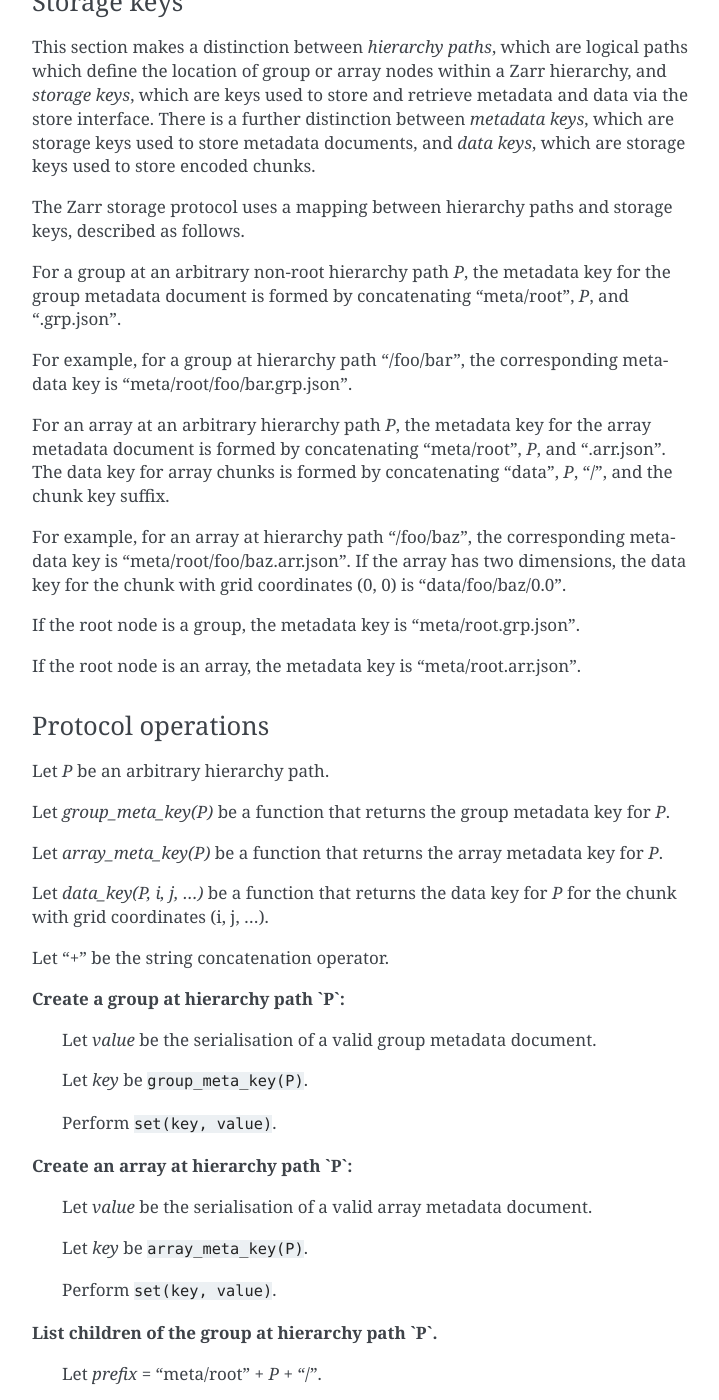
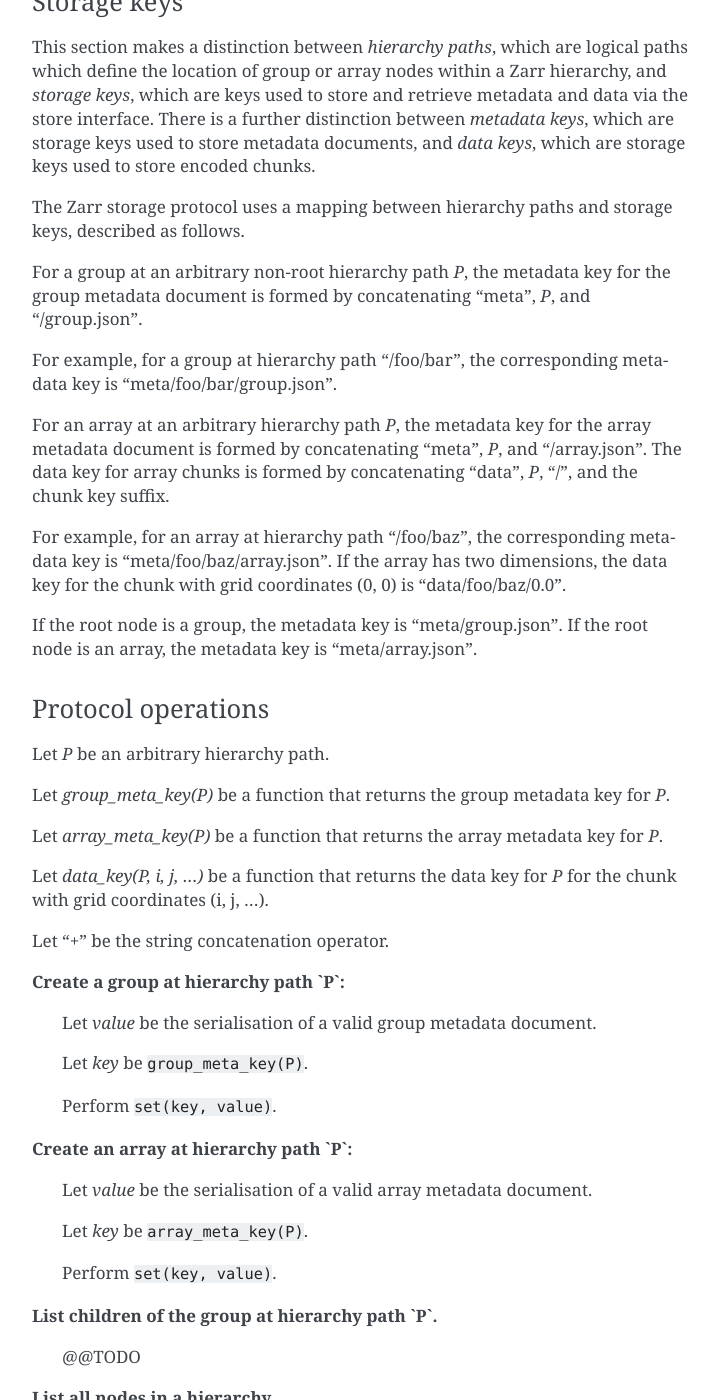
Before and after one commit to zarr-developers/zarr-specs, a Sphinx documentation site: the page built from docs/protocol/core/v3.0.rst, in a window 1280 px wide and 1400 px high, scrolled down 4635 px. Shown: the whole window, without its empty margins (388-1107 px from the left). Built offline with Sphinx 7.4.7, drawn with Linux system fonts in a browser that asks for light colours; some of the changed text lies outside the part shown.

Commit message:
revert to something simpler

```diff
--- a/docs/protocol/core/v3.0.rst
+++ b/docs/protocol/core/v3.0.rst
@@ -245,25 +245,23 @@ storage keys, described as follows.
 
 For a group at an arbitrary non-root hierarchy path `P`, the metadata
 key for the group metadata document is formed by concatenating
-"meta/root", `P`, and ".grp.json".
+"meta", `P`, and "/group.json".
 
 For example, for a group at hierarchy path "/foo/bar", the
-corresponding metadata key is "meta/root/foo/bar.grp.json".
+corresponding metadata key is "meta/foo/bar/group.json".
 
 For an array at an arbitrary hierarchy path `P`, the metadata key for
-the array metadata document is formed by concatenating "meta/root",
-`P`, and ".arr.json". The data key for array chunks is formed by
+the array metadata document is formed by concatenating "meta", `P`,
+and "/array.json". The data key for array chunks is formed by
 concatenating "data", `P`, "/", and the chunk key suffix.
 
 For example, for an array at hierarchy path "/foo/baz", the
-corresponding metadata key is "meta/root/foo/baz.arr.json". If the
-array has two dimensions, the data key for the chunk with grid
-coordinates (0, 0) is "data/foo/baz/0.0".
+corresponding metadata key is "meta/foo/baz/array.json". If the array
+has two dimensions, the data key for the chunk with grid coordinates
+(0, 0) is "data/foo/baz/0.0".
 
-If the root node is a group, the metadata key is "meta/root.grp.json".
-
-If the root node is an array, the metadata key is
-"meta/root.arr.json".
+If the root node is a group, the metadata key is "meta/group.json". If
+the root node is an array, the metadata key is "meta/array.json".
 
 
 Protocol operations
@@ -302,35 +300,11 @@ Let "+" be the string concatenation operator.
 
 **List children of the group at hierarchy path `P`.**
 
-    Let `prefix` = "meta/root" + `P` + "/".
-
-    Let `keys` = ``listdir(prefix)``.
-
-    Hierarchy paths for child arrays are obtained by filtering `keys`
-    to retain only those ending in ".arr.json", then stripping the
-    leading "meta/root" and trailing ".arr.json" from each.
-
-    Hierarchy paths for child groups are obtained by filtering `keys`
-    to retain only those ending in ".grp.json", then stripping the
-    leading "meta/root" and trailing ".grp.json" from each.
-
-    Note that it is not necessary to retrieve the metadata documents
-    for any of these child arrays or groups. The existence of the
-    nodes can be inferred from the presence of the keys.
+    @@TODO
 
 **List all nodes in a hierarchy.**
 
-    Let `keys` = ``listpre("meta/root/")``.
-
-    Hierarchy paths for array nodes are obtained by filtering `keys`
-    to retain only those ending in ".arr.json", then stripping the
-    leading "meta/root" and trailing ".arr.json" from each.
-
-    Hierarchy paths for group nodes are obtained by filtering `keys`
-    to retain only those ending in ".grp.json", then stripping the
-    leading "meta/root" and trailing ".grp.json" from each.
-
-    @@TODO explain something about implicit groups.@@
+    @@TODO
 
 **Delete a node at path `P`.**
 
```
